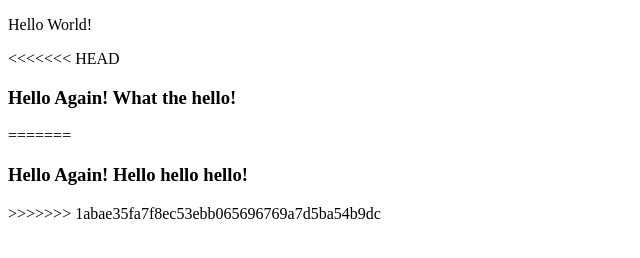
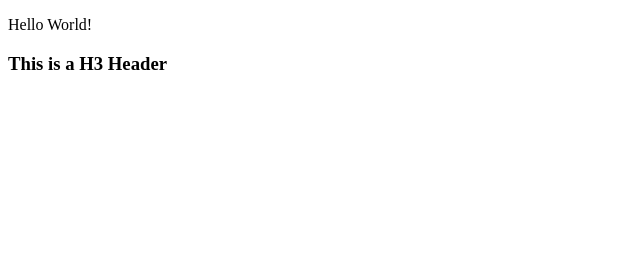
Before and after one commit to 0571873/lecture0, a plain HTML site: page hello.html in a window 1280 px wide. Shown: the whole page, without its empty margins (0-640 px from the left). Drawn offline with Linux system fonts and the light colour scheme.

Commit message:
Last changes

```diff
--- a/hello.html
+++ b/hello.html
@@ -5,10 +5,6 @@
 	</head>
 	<body>
 		<p>Hello World!</p>
-<<<<<<< HEAD
-		<h3>Hello Again! What the hello!</h3>
-=======
-		<h3>Hello Again! Hello hello hello!</h3>
->>>>>>> 1abae35fa7f8ec53ebb065696769a7d5ba54b9dc
+		<h3>This is a H3 Header</h3>
 	</body>
 </html>
```
